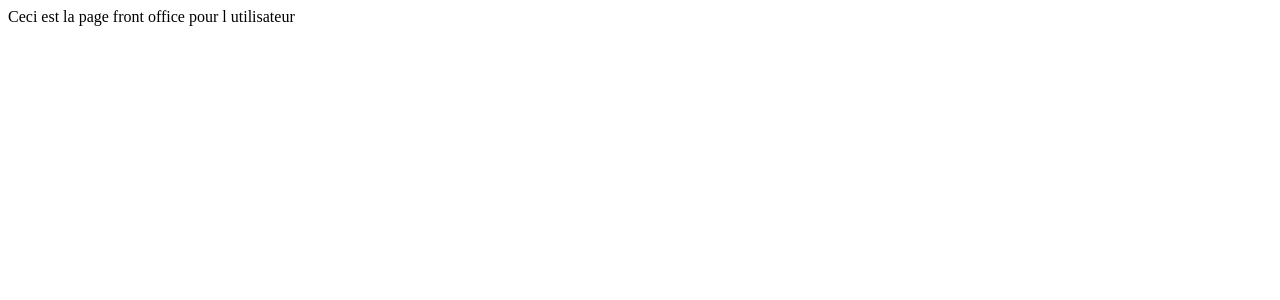
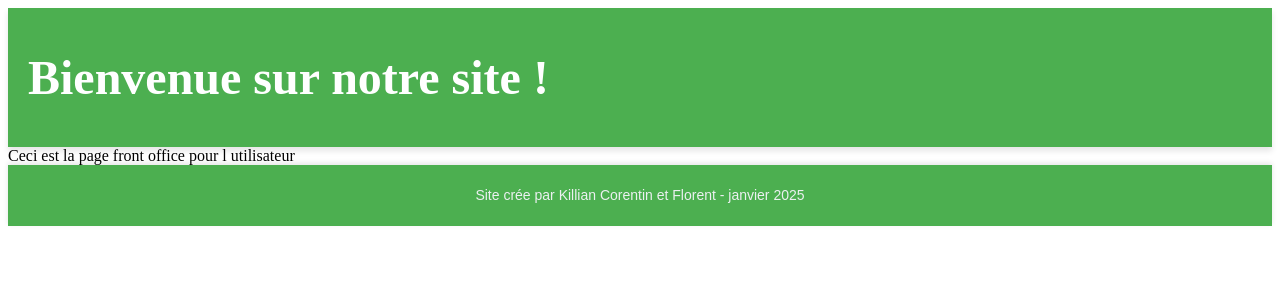
Before and after one commit to damodred53/ia_front_end, a React (Vite) app: page /user in a window 1280 px wide. Shown: the top 300 px of the page. Built offline with nearby package versions, Linux system fonts and the light colour scheme.

Commit message:
premier push header footer

```diff
--- /dev/null
+++ b/src/Components/Footer.jsx
@@ -0,0 +1,14 @@
+
+import '../Styles/footer.css';
+
+const Footer = () => {
+
+    return (
+        <footer className="footer">
+            <p className="footer_paragraph">Site crée par Killian Corentin et Florent - janvier 2025</p>
+        </footer>
+    )
+
+}
+
+export default Footer;
--- a/src/Components/FrontOffice.jsx
+++ b/src/Components/FrontOffice.jsx
@@ -1,8 +1,13 @@
+import Footer from './Footer';
+import Header from './Header';
+
 const FrontOffice = () => {
 
     return (
         <div>
+            <Header isAdmin={false} />
             Ceci est la page front office pour l utilisateur
+            <Footer />
         </div>
     )
 
--- /dev/null
+++ b/src/Components/Header.jsx
@@ -0,0 +1,39 @@
+
+
+import '../Styles/header.css';
+import PropTypes from 'prop-types';
+
+function Header({ isAdmin }) {
+  return (
+    <header className="header">
+      <div className="logo">
+        <h1>Bienvenue sur notre site !</h1>
+      </div>
+      <nav className="nav">
+        <ul className="nav-list">
+          {/* Onglets visibles uniquement si l'utilisateur est administrateur */}
+          {isAdmin && (
+            <>
+              <li className="nav-item">
+                <a href="/graphiques" className="nav-link">
+                  Graphiques
+                </a>
+              </li>
+              <li className="nav-item">
+                <a href="/commentaires" className="nav-link">
+                  Commentaires
+                </a>
+              </li>
+            </>
+          )}
+        </ul>
+      </nav>
+    </header>
+  );
+}
+
+Header.propTypes = {
+    isAdmin: PropTypes.bool.isRequired, // isAdmin doit être un booléen et est requis
+  };
+
+export default Header;
--- /dev/null
+++ b/src/Styles/footer.css
@@ -0,0 +1,25 @@
+.footer {
+    background-color: #4caf50; /* Couleur de fond sombre */
+    color: #ecf0f1; /* Texte clair pour contraster avec le fond */
+    text-align: center; /* Centrer le contenu */
+    padding: 20px 0; /* Espacement en haut et en bas */
+    font-size: 14px; /* Taille du texte */
+    position: relative; /* Utile pour ajuster dans des contextes particuliers */
+    bottom: 0;
+    width: 100%; /* Prend toute la largeur de l'écran */
+    box-shadow: 0 -2px 5px rgba(0, 0, 0, 0.1); /* Ombre subtile */
+}
+
+.footer_paragraph {
+    margin: 0; /* Supprime les marges par défaut */
+    line-height: 1.5; /* Améliore la lisibilité */
+    font-family: 'Arial', sans-serif; /* Police simple et universelle */
+}
+
+/* Media queries pour s'adapter aux petits écrans */
+@media (max-width: 768px) {
+    .footer {
+        font-size: 12px; /* Réduit légèrement la taille sur mobile */
+        padding: 15px 0; /* Moins d'espacement pour un écran compact */
+    }
+}
--- /dev/null
+++ b/src/Styles/header.css
@@ -0,0 +1,40 @@
+.header {
+    display: flex;
+    justify-content: space-between;
+    align-items: center;
+    padding: 10px 20px;
+    background-color: #4caf50; /* Vert pomme */
+    color: #fff;
+    box-shadow: 0 4px 6px rgba(0, 0, 0, 0.1);
+  }
+
+  .logo {
+    font-size: 24px;
+    font-weight: bold;
+  }
+
+  .nav {
+    display: flex;
+  }
+
+  .nav-list {
+    list-style: none;
+    display: flex;
+    margin: 0;
+    padding: 0;
+  }
+
+  .nav-item {
+    margin-left: 20px;
+  }
+
+  .nav-link {
+    color: #fff;
+    text-decoration: none;
+    font-weight: bold;
+    font-size: 16px;
+  }
+
+  .nav-link:hover {
+    text-decoration: underline;
+  }
```
